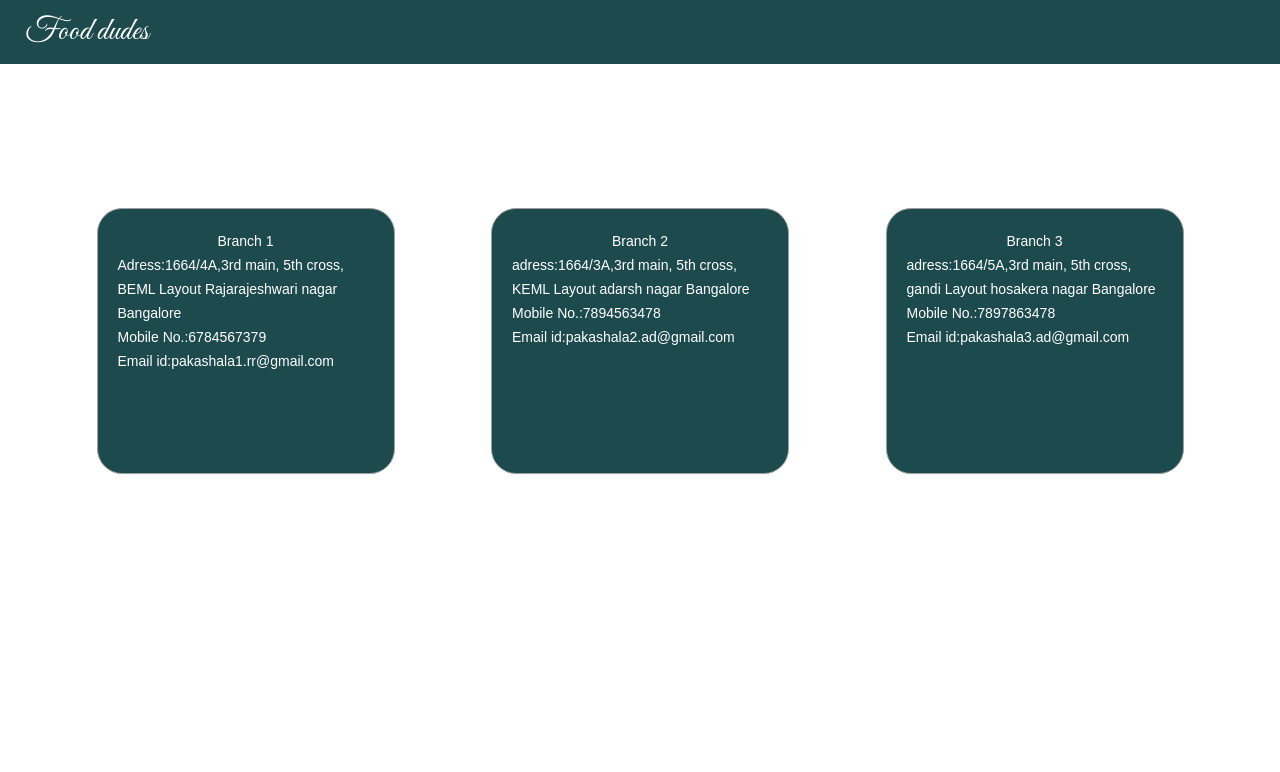
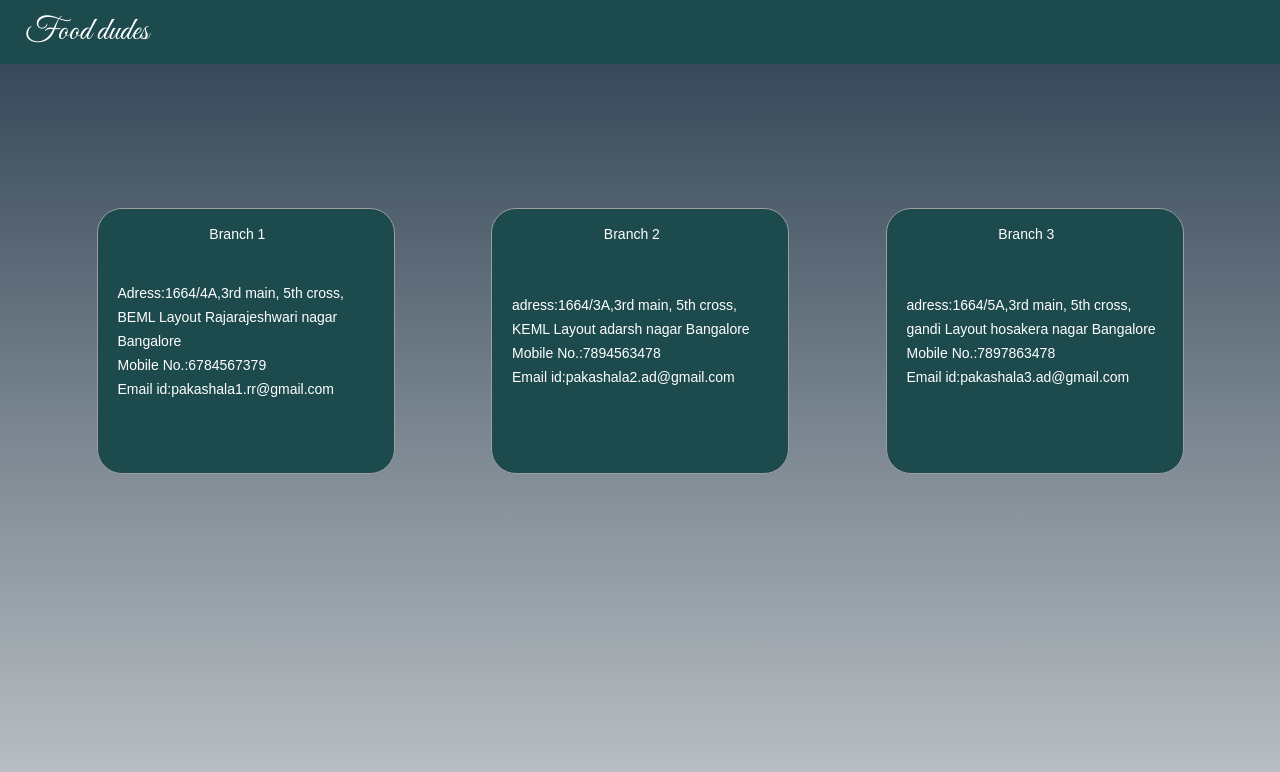
Before and after one commit to Nikita19-dev/Restaurant, an Angular app: page /locate in a window 1280 px wide. Shown: the top 772 px of the page. Built offline with nearby package versions, Linux system fonts and the light colour scheme.

Commit message:
added background color

```diff
--- a/src/app/locate/locate.component.css
+++ b/src/app/locate/locate.component.css
@@ -20,7 +20,14 @@
 
     color: white;
     overflow: hidden;
-    height: 100vh
+    height: 100vh;
+    background: #bdc3c7;
+    /* fallback for old browsers */
+    background: -webkit-linear-gradient(to bottom, #2c3e50, #bdc3c7);
+    /* Chrome 10-25, Safari 5.1-6 */
+    background: linear-gradient(to bottom, #2c3e50, #bdc3c7);
+    /* W3C, IE 10+/ Edge, Firefox 16+, Chrome 26+, Opera 12+, Safari 7+ */
+
 }
 
 .locate {
@@ -39,7 +46,7 @@
     border: 1px solid #9e9e9e !important;
     background-color: #1d4a4d;
     border-radius: 25px;
-    padding: 20px;
+
 }
 
 .super-div {
@@ -52,11 +59,19 @@
     display: flex;
     justify-content: center;
     font-family: 'Poppins', sans-serif;
+    position: absolute;
+    top: 5%;
+    text-align: center;
+    width: 81%;
 }
+
 
 .branch {
     flex-direction: column;
     display: flex;
     line-height: 1.5rem;
     font-family: 'Poppins', sans-serif;
+    padding: 20px;
+    position: relative;
+    justify-content: center;
 }
```
